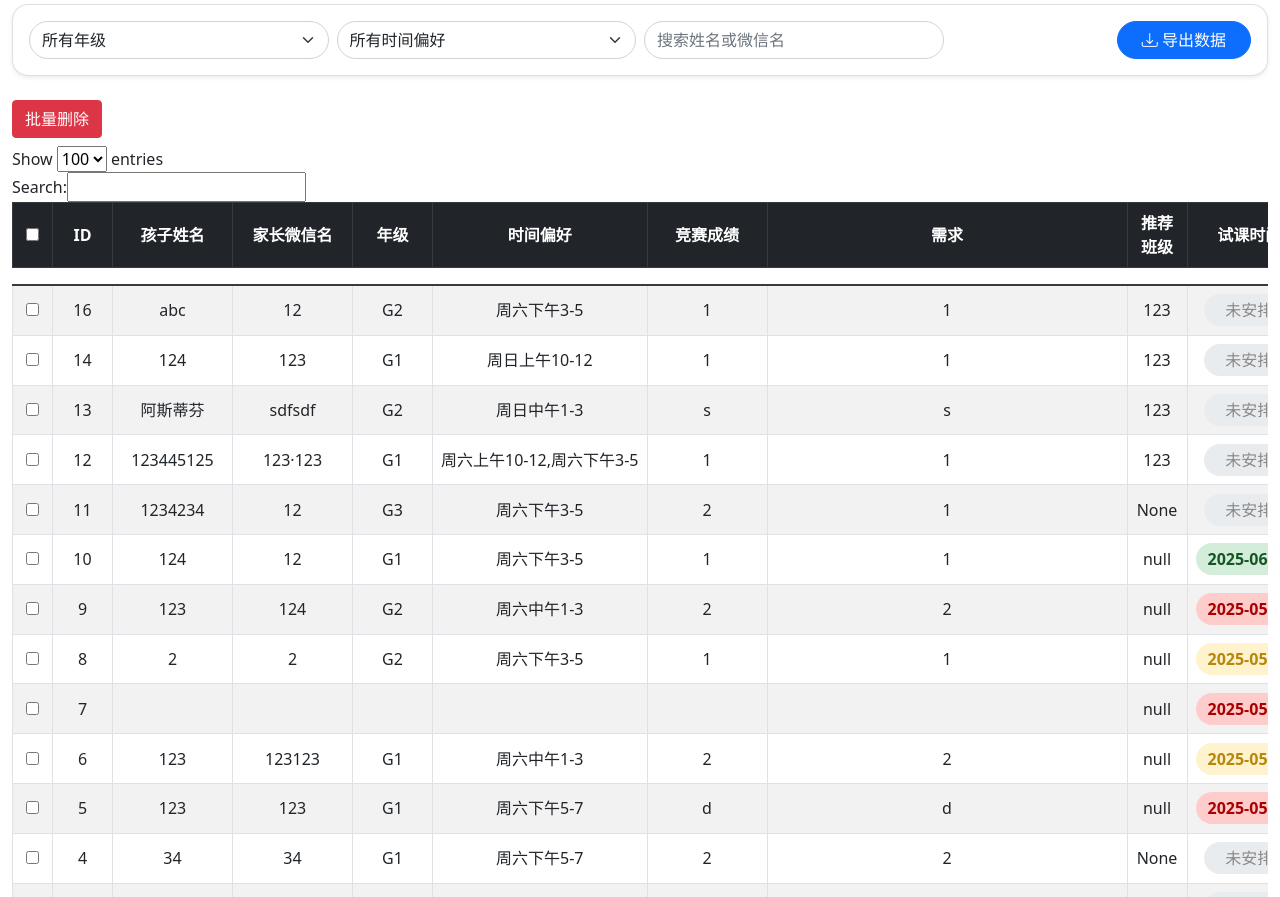
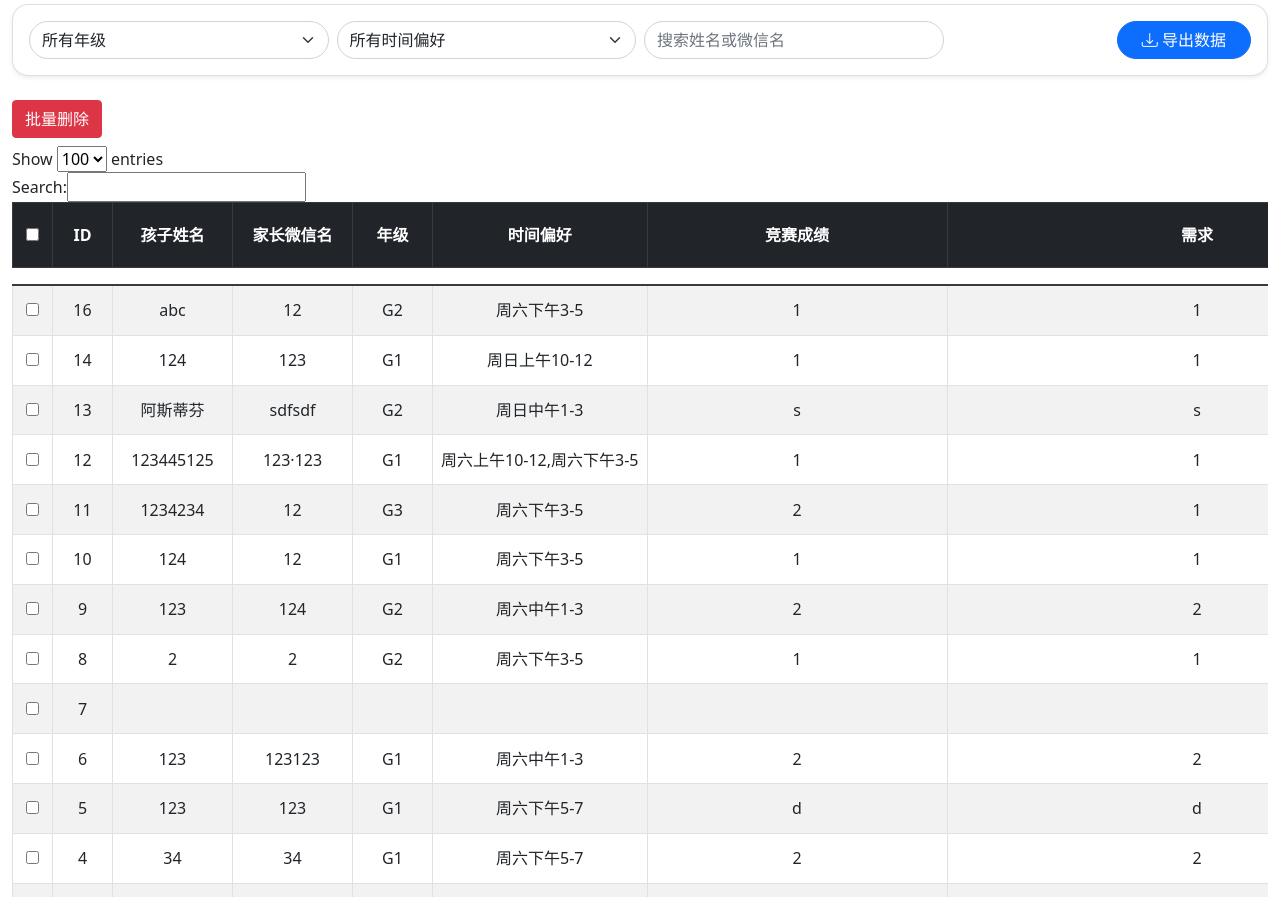
Before and after one commit to SheeepJMS/burningmath-signup, a Flask app: page /admin/dashboard in a window 1280 px wide. Shown: the part 166-1063 px from the top of the page. Run offline with Flask 2, Linux system fonts and the light colour scheme; data comes from the database, SQL or seed files in the repository; lists and menus that the app fills with data are empty; some libraries are stand-ins or nearby versions.

Commit message:
调整客户管理页面列宽：时间偏好变窄，需求变宽，竞赛成绩变宽

```diff
--- a/templates/admin_dashboard.html
+++ b/templates/admin_dashboard.html
@@ -51,7 +51,12 @@
         .competition-cell, .needs-cell {
             white-space: normal !important;
             word-break: break-all;
-            max-width: 240px;
+        }
+        .competition-cell {
+            max-width: 300px;
+        }
+        .needs-cell {
+            max-width: 500px;
         }
         /* 推荐班级列缩小宽度 */
         .recommend-class-cell {
@@ -132,9 +137,9 @@
                                 <th style="min-width:120px;">孩子姓名</th>
                                 <th style="min-width:120px;">家长微信名</th>
                                 <th style="min-width:80px;">年级</th>
-                                <th style="min-width:40px;">时间偏好</th>
-                                <th style="min-width:120px;">竞赛成绩</th>
-                                <th style="min-width:360px;">需求</th>
+                                <th style="min-width:30px;">时间偏好</th>
+                                <th style="min-width:300px;">竞赛成绩</th>
+                                <th style="min-width:500px;">需求</th>
                                 <th style="min-width:40px;max-width:60px;">推荐班级</th>
                                 <th style="min-width:120px;">试课时间</th>
                                 <th style="min-width:120px;">提交时间</th>
@@ -149,7 +154,7 @@
                                 <td style="min-width:120px;">{{ customer.child_name }}</td>
                                 <td style="min-width:120px;">{{ customer.wechat_name }}</td>
                                 <td style="min-width:80px;">{{ customer.grade }}</td>
-                                <td style="min-width:40px;">{{ customer.preferred_time }}</td>
+                                <td style="min-width:30px;">{{ customer.preferred_time }}</td>
                                 <td class="competition-cell">{{ customer.competition_experience }}</td>
                                 <td class="needs-cell">{{ customer.needs }}</td>
                                 <td class="recommend-class-cell">{{ customer.recommended_class }}</td>
```
